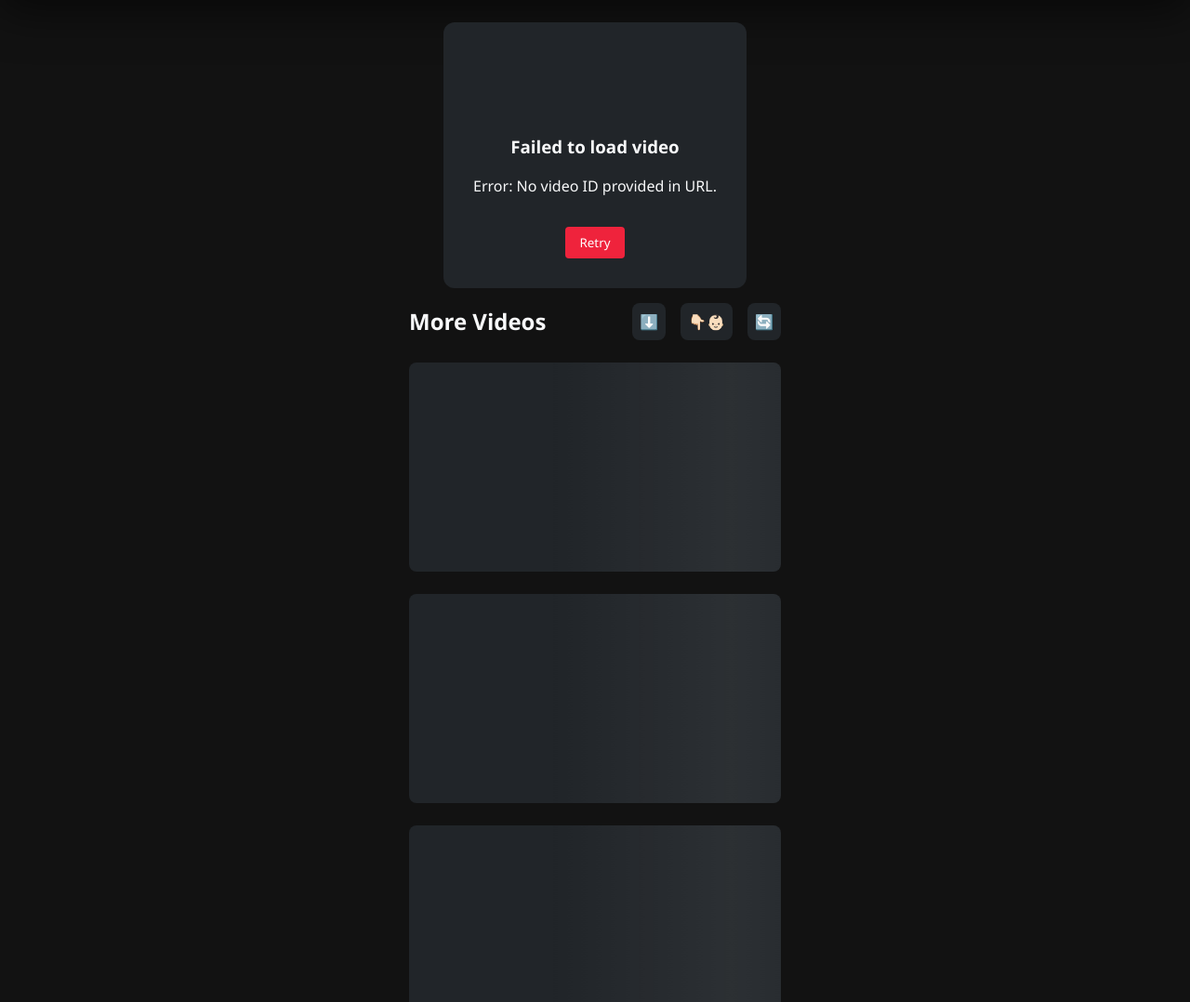
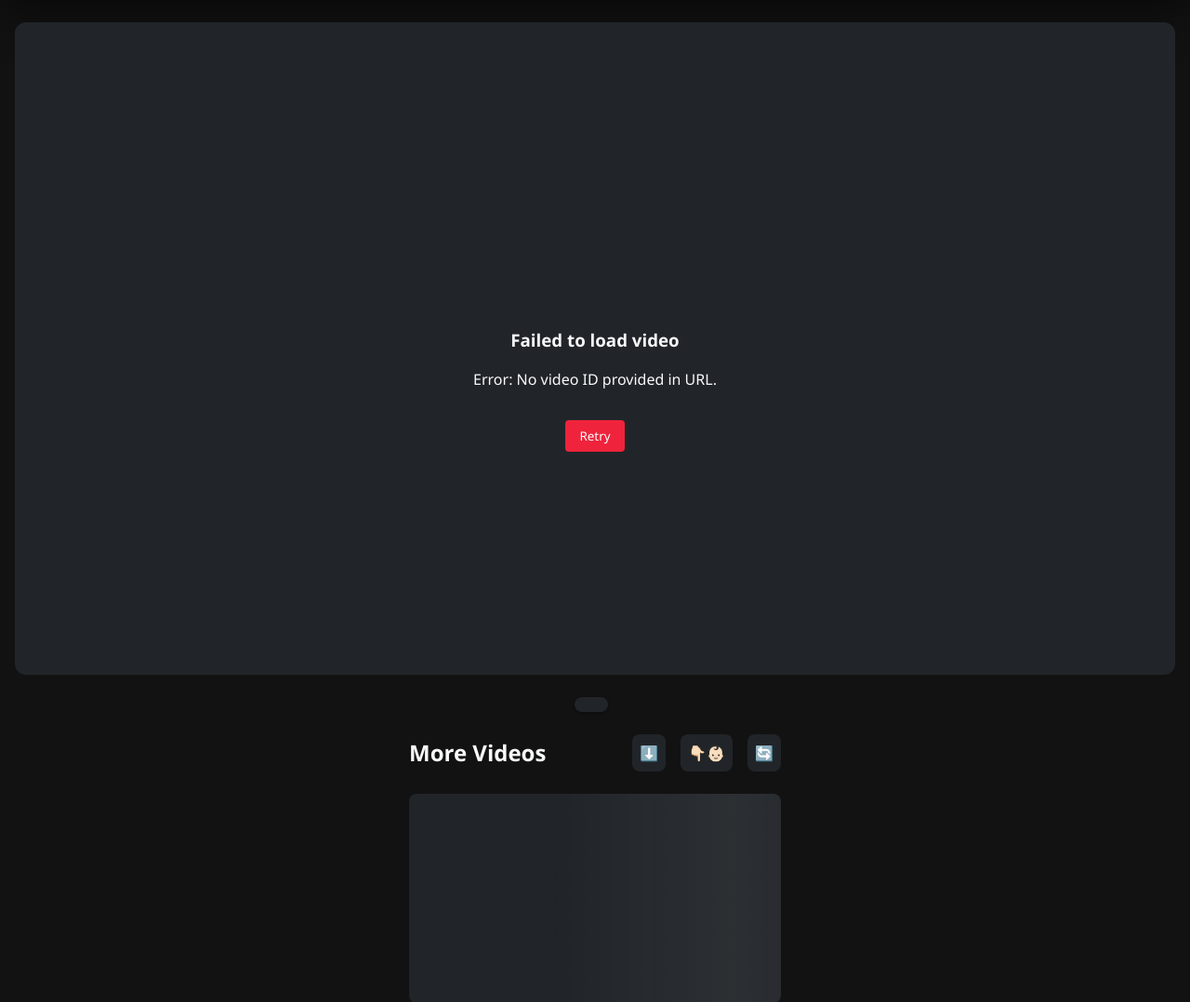
Before and after one commit to max-4-3/file-browser, a FastAPI app: page /watch in a window 1280 px wide. Shown: the part 64-1142 px from the top of the page at 93% size. Run offline with FastAPI, Linux system fonts and the light colour scheme; parts of the project's set-up code (start-up, migrations or seed data) failed here and were passed over; some libraries are stand-ins or nearby versions; some web fonts are replaced.

Commit message:
Updated UI

```diff
--- a/main.py
+++ b/main.py
@@ -1,6 +1,7 @@
 from fastapi import FastAPI, HTTPException, Depends
 from fastapi.staticfiles import StaticFiles
 from fastapi.responses import FileResponse
+from fastapi.middleware.cors import CORSMiddleware
 from src.api import videos, thumbnails
 import uvicorn
 from src.data_store import get_session, Session
@@ -11,8 +12,18 @@
 # Mount static files (CSS, JS)
 app.mount("/static", StaticFiles(directory="static"), name="static")
 
+# Disable CORSMiddleware
+app.add_middleware(
+    CORSMiddleware,
+    allow_origins=["*"],  # Allows all origins
+    allow_credentials=True,
+    allow_methods=["*"],  # Allows all methods
+    allow_headers=["*"],  # Allows all headers
+)
 
 # Endpoint to reload
+
+
 @app.post("/reload")
 async def update_data_store(hard: bool = False, session: Session = Depends(get_session)):
     if await reload_data(session, hard):
--- a/pages/watch.html
+++ b/pages/watch.html
@@ -11,6 +11,7 @@
 
         <!-- Stylesheet (CSS) -->
         <link rel="stylesheet" href="./static/css/all.min.css">
+        <link rel="stylesheet" href="./static/css/main.css">
         <link rel="stylesheet" href="./static/css/plyr.css">
         <link rel="stylesheet" href="./static/css/watch.css">
 
@@ -46,6 +47,17 @@
                 <video
                     id="player" playsinline="playsinline" controls="controls" style="display: none"><!-- Source will be added by JavaScript -->
                 </video>
+
+                <div class="video-info current">
+                    <p class="current title"></p>
+                    <div class="chips-container current">
+                        <div class="chip">
+                            <p class="content"></p>
+                            <div class="icon"></div>
+                        </div>
+                    </div>
+                </div>
+
             </div>
 
             <div class="video-library">
--- a/static/css/main.css
+++ b/static/css/main.css
@@ -94,131 +94,6 @@
     text-decoration: none;
 }
 
-/* Default Card Design */
-.card {
-    position: relative;
-    background: var(--dark);
-    padding: var(--space-sm);
-    border-radius: var(--radius-lg);
-    transition: all var(--transition-fast);
-    cursor: pointer;
-    box-shadow: var(--shadow-md);
-}
-
-.card.favourite {
-    background: var(--favourite);
-    box-shadow: 0 0 6px var(--favourite);
-}
-
-.card.playing {
-    position: relative;
-    /* Ensure the ::after pseudo-element is positioned relative to the card */
-    overflow: hidden;
-    /* Hide any overflow from the ::after if it extends beyond the card's rounded corners */
-}
-
-.card.playing::before {
-    content: '';
-    position: absolute;
-    top: 0;
-    left: 0;
-    width: 100%;
-    height: 100%;
-    background-color: rgba(var(--primary), 0.2);
-    border: var(--space-xs) solid var(--primary);
-    border-radius: inherit;
-    box-shadow: var(--shadow-md);
-    transition: all var(--transition-normal);
-    pointer-events: none;
-}
-
-.card.playing:hover::after {
-    background-color: rgba(var(--primary), 0.3);
-    box-shadow: var(--shadow-lg);
-}
-
-.card:hover {
-    transform: translateY(-5px) scale(1.02);
-    box-shadow: var(--shadow-lg);
-}
-
-.card.favourite:hover {
-    box-shadow: 0 0 40px var(--favourite);
-}
-
-.card img {
-    width: 100%;
-    border-radius: var(--radius-md);
-    cursor: pointer;
-    aspect-ratio: 16 / 9;
-    object-fit: contain;
-}
-
-.thumbnail-box {
-    position: relative;
-    overflow: hidden;
-}
-
-.overlays {
-    position: absolute;
-    padding: var(--space-md);
-    display: flex;
-    column-gap: var(--space-sm);
-    right: -100%;
-    transition: var(--transition-normal);
-}
-
-.thumbnail-box:hover .overlays {
-    right: 0;
-}
-
-.overlay-item {
-    width: calc(var(--space-lg) + var(--space-md));
-    height: calc(var(--space-lg) + var(--space-md));
-    font-size: var(--space-md);
-    padding: var(--space-md);
-    text-align: center;
-    display: flex;
-    justify-content: center;
-    align-items: center;
-    border-radius: 100%;
-    background-color: #06060666;
-    cursor: pointer;
-    transition: .3s;
-}
-
-.overlay-item:hover {
-    box-shadow: 0 0 14px rgba(0, 0, 0, 0.185);
-    background-color: #00000082;
-}
-
-.overlay-item:active {
-    transform: scale(1.2);
-}
-
-.title {
-    margin-top: 10px;
-    font-size: 16px;
-    display: -webkit-box;
-    -webkit-line-clamp: 2;
-    -webkit-box-orient: vertical;
-    overflow: hidden;
-    text-overflow: ellipsis;
-    height: 3em;
-}
-
-.duration-badge {
-    position: absolute;
-    margin: var(--space-sm);
-    background-color: var(--dark);
-    color: var(--light);
-    bottom: 0;
-    right: 0;
-    padding: var(--space-xs) var(--space-sm);
-    border-radius: var(--radius-sm);
-    box-shadow: var(--shadow-md);
-}
-
 /* Default Cards Grid Style */
 .video-grid {
     display: grid;
@@ -244,6 +119,146 @@
     background-color: var(--light);
     color: var(--dark-gray);
     filter: drop-shadow(var(--shadow-md));
+}
+
+/* New Card Design */
+.card * {
+    transition: .3s;
+}
+
+.card {
+    display: flex;
+    flex-direction: column;
+    margin: var(--space-sm);
+    background-color: var(--dark-gray);
+    overflow: hidden;
+    box-shadow: var(--shadow-sm);
+    transition: .3s;
+    cursor: pointer;
+    height: fit-content;
+    border-radius: var(--space-md);
+}
+
+.card:hover {
+    box-shadow: var(--shadow-lg);
+    transform: scale(1.01);
+}
+
+.card.favourite:hover,
+.card.favourite {
+    box-shadow: 0 0 20px var(--favourite);
+    border: 4px solid var(--favourite);
+}
+
+.card:hover .overlays {
+    opacity: 1;
+}
+
+.thumbnail-box {
+    position: relative;
+}
+
+#vidThumbnail {
+    width: 100%;
+    aspect-ratio: 16 / 9;
+    height: auto;
+    object-fit: cover;
+    background: linear-gradient(to top, var(--dark), var(--darker));
+}
+
+#vidThumbnail::before {
+    content: '';
+    position: absolute;
+    width: 100%;
+    height: 100%;
+    background: linear-gradient(to bottom, black, transparent);
+    top: 0;
+    left: 0;
+    pointer-events: none;
+}
+
+.overlays {
+    position: absolute;
+    top: 0;
+    left: 0;
+    display: flex;
+    gap: var(--space-sm);
+    padding: var(--space-sm);
+    opacity: 0;
+}
+
+.overlay-item {
+    padding: var(--space-sm);
+    background-color: var(--dark-gray);
+    text-align: center;
+    border-radius: var(--radius-sm);
+    cursor: pointer;
+    box-shadow: var(--shadow-sm);
+    margin-right: var(--radius-sm);
+}
+
+.overlay-item.active,
+.overlay-item:hover {
+    transform: scale(1.1);
+    background: var(--light-gray);
+    color: var(--dark-gray);
+    box-shadow: var(--shadow-lg);
+    border-radius: var(--radius-lg);
+}
+
+.duration-badge {
+    position: absolute;
+    bottom: 0;
+    right: 0;
+    padding: var(--space-sm) var(--space-md);
+    background-color: var(--dark-gray);
+    text-align: center;
+    font-size: var(--text-base);
+    border-top-left-radius: var(--radius-md);
+    box-shadow: 0 0 8px rgba(0, 0, 0, 0.4);
+    pointer-events: none;
+    cursor: none;
+}
+
+.video-info {
+    z-index: 1;
+    background: linear-gradient(to top, var(--dark), var(--darker));
+}
+
+.video-info .title {
+    margin-top: var(--space-sm);
+    text-overflow: ellipsis;
+    overflow: hidden;
+    font-size: var(--text-md);
+    font-weight: 500;
+    line-height: var(--space-xl);
+    margin-left: var(--space-sm);
+    white-space: nowrap;
+}
+
+.chips-container {
+    display: flex;
+    flex-wrap: wrap;
+    gap: var(--space-sm);
+    margin: var(--space-md);
+    margin-left: var(--space-sm);
+    margin-bottom: var(--space-sm);
+}
+
+.chip {
+    display: inline-flex;
+    gap: var(--space-xs);
+    padding: var(--space-sm) var(--space-md);
+    border-radius: var(--radius-md);
+    cursor: pointer;
+    background-color: var(--dark);
+    box-shadow: var(--shadow-sm);
+}
+
+.chip:hover {
+    background-color: var(--light);
+    color: var(--darker);
+    box-shadow: var(--shadow-lg);
 }
 
 /* Default Top Bar and Container ( main ) Styles */
--- a/static/css/watch.css
+++ b/static/css/watch.css
@@ -2,6 +2,7 @@
 
 .video-container {
     position: relative;
+    width: 100%;
 }
 
 .video-loading {
@@ -76,6 +77,13 @@
     background: var(--primary) !important;
 }
 
+.plyr__video-wrapper {
+    height: unset !important;
+    aspect-ratio: 16 / 9 !important;
+    max-height: 75vh !important;
+    margin: 0 auto !important;
+}
+
 .plyr__menu__container .plyr__control[role="menuitemradio"]:hover {
     background: rgba(67, 97, 238, 0.1) !important;
 }
@@ -142,6 +150,38 @@
     color: var(--gray);
 }
 
+/* Current Video Info Styles */
+.video-info.current {
+    background: unset;
+}
+
+.video-info.current * {
+    transition: .2s ease-in-out;
+}
+
+.current.title {
+    font-size: var(--text-lg);
+    display: block;
+    white-space: normal;
+    overflow: hidden;
+    text-align: center;
+    text-anchor: middle;
+    font-weight: bold;
+    filter: drop-shadow(var(--shadow-md));
+	user-select: none;
+}
+
+.current.chips-container {
+    justify-content: center;
+    align-items: center;
+}
+
+.chip.current {
+    text-align: center;
+    text-transform: capitalize;
+    font-size: var(--text-sm);
+}
+
 @keyframes spin {
     to {
         transform: rotate(360deg);
--- a/static/js/main.js
+++ b/static/js/main.js
@@ -50,7 +50,7 @@
         </div>
         <a id="downloadVidBtn" class="overlay-item" href="/api/video/?video_id=${video.id}" download="${video.title}.mp4">🔽</a>
         </div>
-        <img src="/api/thumbnail?video_id=${video.id}" loading="lazy" alt="${video.title}">
+        <img id="vidThumbnail" src="/api/thumbnail?video_id=${video.id}" loading="lazy" alt="${video.title}">
         <div class="duration-badge">${video.duration}</div>
         `;
         const favBtn = thumbnailContainer.querySelector("#addFavBtn");
@@ -61,12 +61,27 @@
         });
         thumbnailContainer.querySelector("img").addEventListener("click", () => thumbnailCallback(video));
 
-        const titleContainer = document.createElement("div");
+		const videoInfoContaier = document.createElement("div");
+		videoInfoContaier.className = "video-info";
+
+        const titleContainer = document.createElement("p");
         titleContainer.className = "title";
         titleContainer.innerText = video.title;
 
+		const sizeChip = document.createElement("div");
+		sizeChip.className = "video-size chip";
+		sizeChip.innerHTML = `<p class="content"> ${(parseInt(video.filesize) / (1024 ** 2)).toFixed(2)}MB </p>`
+
+		const chipContainer = document.createElement("div");
+		chipContainer.className = "chips-container";
+
+		chipContainer.appendChild(sizeChip)
+
+		videoInfoContaier.appendChild(titleContainer);
+		videoInfoContaier.appendChild(chipContainer);
+
         card.appendChild(thumbnailContainer);
-        card.appendChild(titleContainer);
+        card.appendChild(videoInfoContaier);
 
         return card;
     }
--- a/static/js/watch.js
+++ b/static/js/watch.js
@@ -18,7 +18,7 @@
 let player; // Holds the Plyr instance
 let plyrTimeoutId; // Stores the ID for the Plyr initialization timeout
 let playerInitialized = false; // Flag to indicate if *any* player (Plyr or native) is active
-let vidData = null;
+let currentVideoData = null;
 
 // --- Utils Module (Global Scope) ---
 const UtilsModule = (() => {
@@ -84,6 +84,71 @@
         };
     }
 
+    function setVideoInfo() {
+        const videoInfoContainer = document.querySelector("div.current.video-info");
+        videoInfoContainer.innerHTML = "";
+
+        if (currentVideoData === null) {
+            return;
+        }
+
+        const videoTitleContainer = document.createElement("p");
+        videoTitleContainer.className = "current title"
+        videoTitleContainer.innerText = currentVideoData.title;
+
+        const chipsContainer = document.createElement("div");
+        chipsContainer.className = "current chips-container"
+        chipsContainer.innerHTML = `
+        <div class="chip current">
+        <div class="icon">⚖️</div>
+        <p class="content">${(currentVideoData.filesize / (1024 ** 2)).toFixed(2)}MB</p>
+        </div>
+        <div class="chip current">
+        <div class="icon">🕒</div>
+        <p class="content">${Date(currentVideoData.modified_time).toLocaleLowerCase()}</p>
+        </div>
+        `
+
+        const copyButton = document.createElement("div");
+        copyButton.className = "cool-button"
+        copyButton.innerText = "📋 Copy"
+
+        function copyVidInfo(event) {
+            if (currentVideoData !== null && currentVideoData.id === videoId) {
+                const origin = window.location.origin;
+                const originalHTML = event.target.innerHTML
+
+                const textToCopy = JSON.stringify({
+                    id: currentVideoData.id,
+                    title: currentVideoData.title,
+                    videoUrl: origin + "/api/video?video_id=" + currentVideoData.id,
+                    videoSize: currentVideoData.filesize,
+                    videoSizeNorm: (currentVideoData.filesize / (1024 ** 2)).toFixed(2) + "MB",
+                    thumbnail: origin + "/api/thumbnail?video_id=" + currentVideoData.id,
+                    modified_time: currentVideoData.modified_time,
+                    modified_time_localized: Date(currentVideoData.modified_time).toLocaleUpperCase(),
+                })
+                navigator.clipboard.writeText(textToCopy).then(() => {
+                    event.target.innerHTML = "✅ Copied!"
+                }).catch((err) => {
+                    event.target.innerHTML = "❎ Error!"
+                    console.error("Copy Error:", err)
+                }).finally(() => {
+                    setTimeout(() => {
+                        event.target.innerHTML = originalHTML
+                    }, 2000)
+                })
+            }
+        }
+        chipsContainer.appendChild(copyButton);
+
+        [...chipsContainer.children].forEach((elem) => { elem.addEventListener("click", copyVidInfo) })
+
+        videoInfoContainer.appendChild(videoTitleContainer);
+        videoInfoContainer.appendChild(chipsContainer);
+
+    }
+
     function initialize() {
         if (!videoId) {
             UtilsModule.showPlayerError("Error: No video ID provided");
@@ -128,7 +193,7 @@
                     "captions", "settings", "pip", "airplay", "download", "fullscreen",
                 ],
                 urls: {
-                    download: `http://localhost:8000/api/video?video_id=${videoId}`
+                    download: `/api/video?video_id=${videoId}`
                 }
             });
 
@@ -138,7 +203,7 @@
                 poster: `/api/thumbnail?video_id=${videoId}`,
             };
 
-            player.on("ready", () => {
+            player.on("loadedmetadata", () => {
                 clearTimeout(plyrTimeoutId);
                 if (!playerInitialized) {
                     loadingState.style.display = "none";
@@ -163,6 +228,7 @@
 
     return {
         initialize: initialize,
+        setVideoInfo: setVideoInfo,
     };
 })();
 
@@ -197,15 +263,25 @@
 
                     PlayerModule.initialize(); // Re-initialize the player with the new video ID
                     renderVideos();
-                    await fetch(`/api/stats?video_id=${videoId}`).then(async (resp) => {
-                        vidData = await resp.json()
-                        document.title = vidData.title;
-                    }).catch((error) => { console.error(error) })
+                    setVideoInfoAndPageTitle();
                 }
             });
         },
         thumbnailCallback: () => { },
     })
+}
+
+function setVideoInfoAndPageTitle() {
+    fetch(`/api/stats?video_id=${videoId}`).then((resp) => {
+        if (!resp.ok) {
+            throw new Error("Unable to get video stats!");
+        }
+        resp.json().then((vidData) => {
+            currentVideoData = vidData;
+            document.title = currentVideoData.title;
+            PlayerModule.setVideoInfo();
+        })
+    }).catch((error) => { console.error(error) })
 }
 
 // --- DOMContentLoaded Event Listener ---
@@ -222,10 +298,7 @@
     // Event listener for retry button
     retryButton.addEventListener("click", PlayerModule.initialize);
 
-    await fetch(`/api/stats?video_id=${videoId}`).then(async (resp) => {
-        vidData = await resp.json()
-        document.title = vidData.title;
-    }).catch((error) => { console.error(error) })
+    setVideoInfoAndPageTitle();
     videos = await fetchVideos()
     renderVideos();
 
```
Also changed, not shown: pages/index.html (+8 -10 lines).
